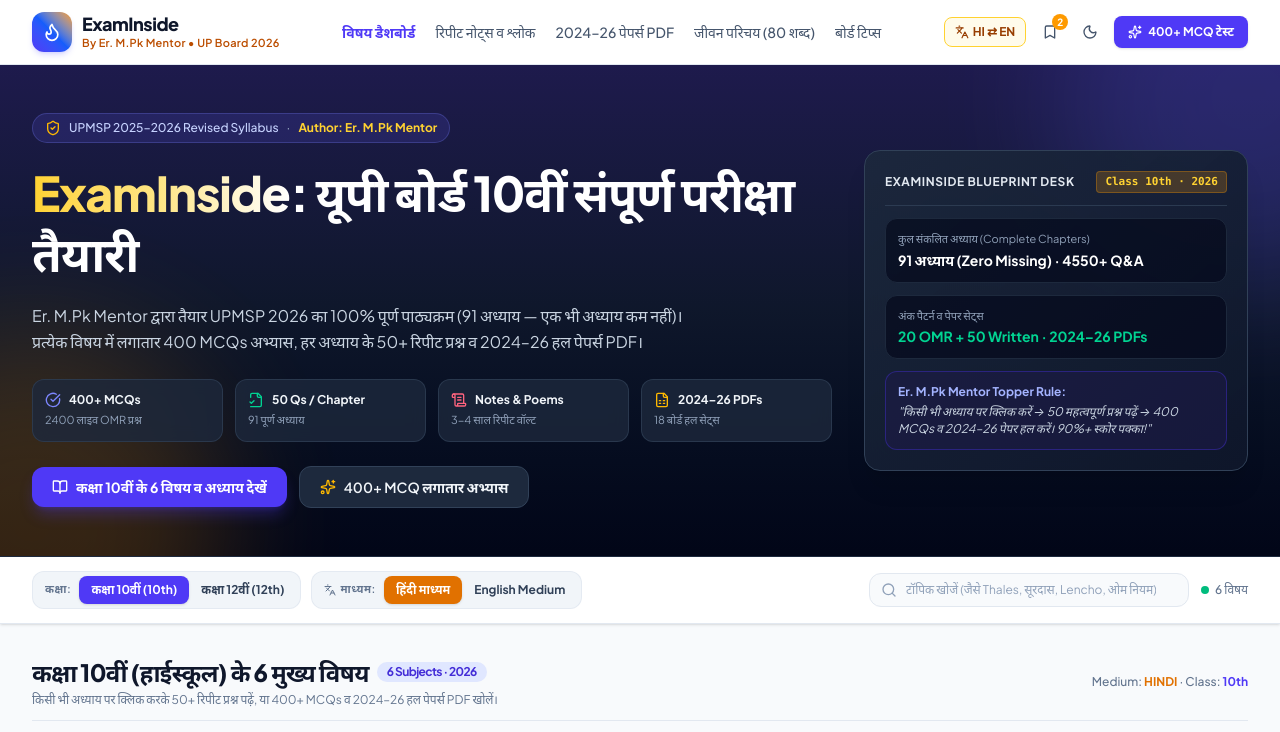
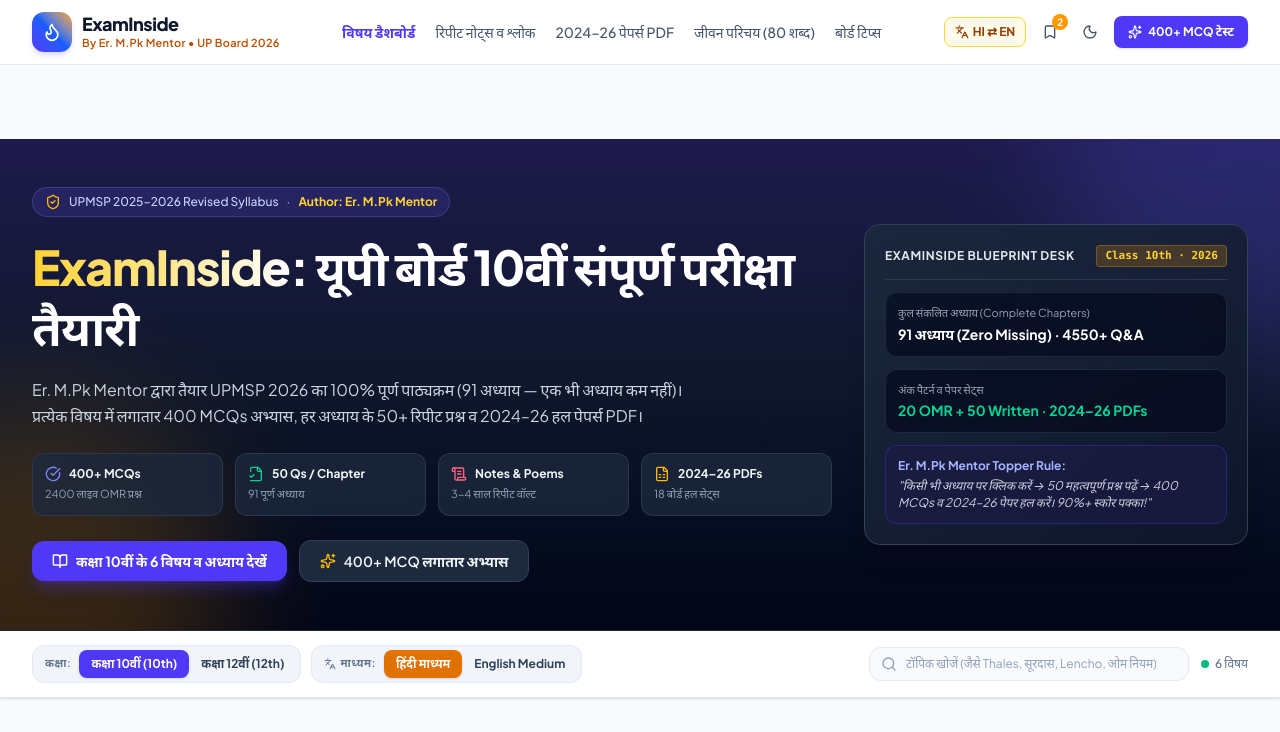
Before and after one commit to ExamInside/examinside.in, a React (Vite) app: page / in a window 1280 px wide. Shown: the top 732 px of the page. Built offline with nearby package versions, Linux system fonts and the light colour scheme.

Commit message:
Add AdBanner320x50 component to App

```diff
--- a/src/App.tsx
+++ b/src/App.tsx
@@ -57,6 +57,7 @@ import {
   upsertBiographyInPack,
   upsertImportantQuestionInPack,
 } from './utils/syllabusPackManager';
+import AdBanner320x50 from "./components/AdBanner320x50";
 
 export default function App() {
   const [darkMode, setDarkMode] = useState<boolean>(() => {
@@ -495,6 +496,7 @@ export default function App() {
         isOwnerUnlocked={isOwnerAdmin}
         onTriggerOwnerAdmin={handleOpenSecretAdmin}
       />
+      <AdBanner320x50 />
 
       {/* Hero Section */}
       <HeroSection
```
